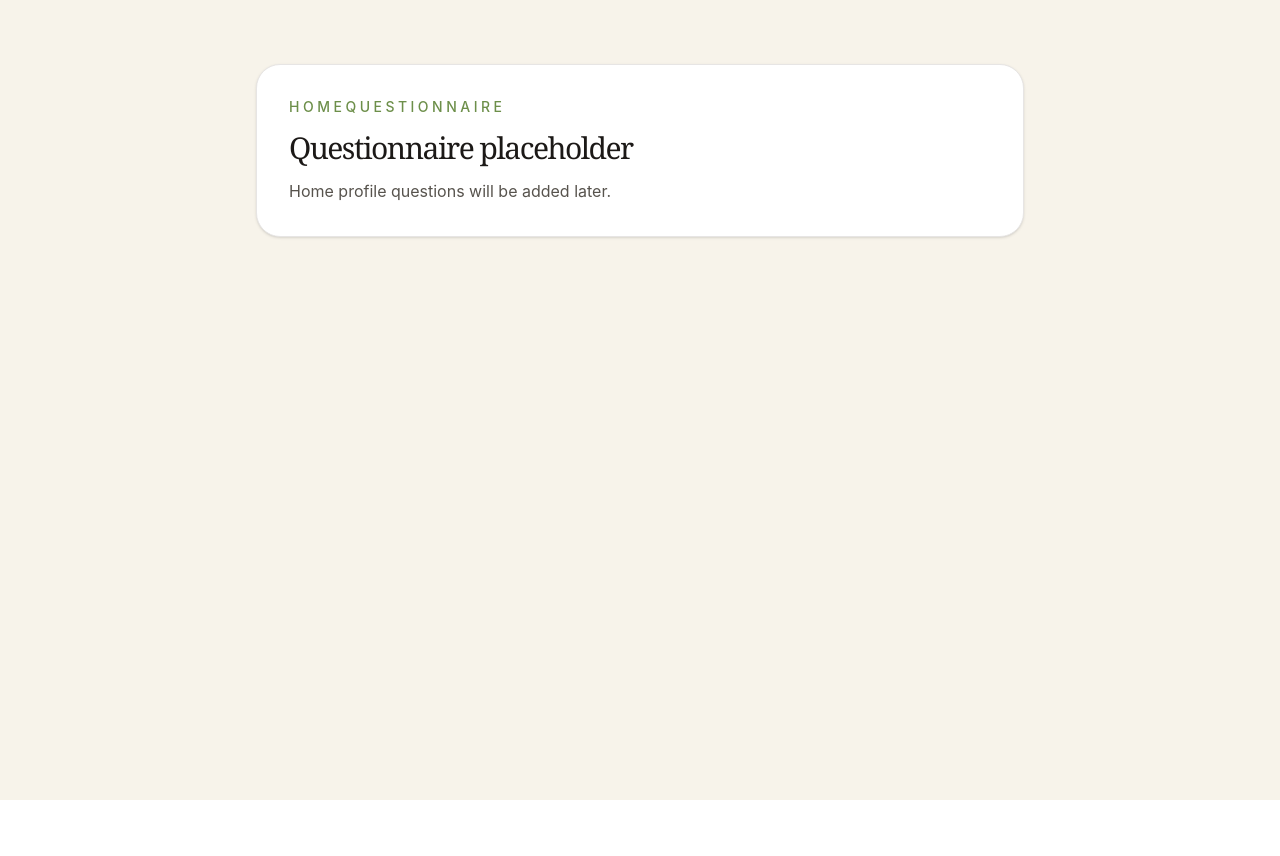
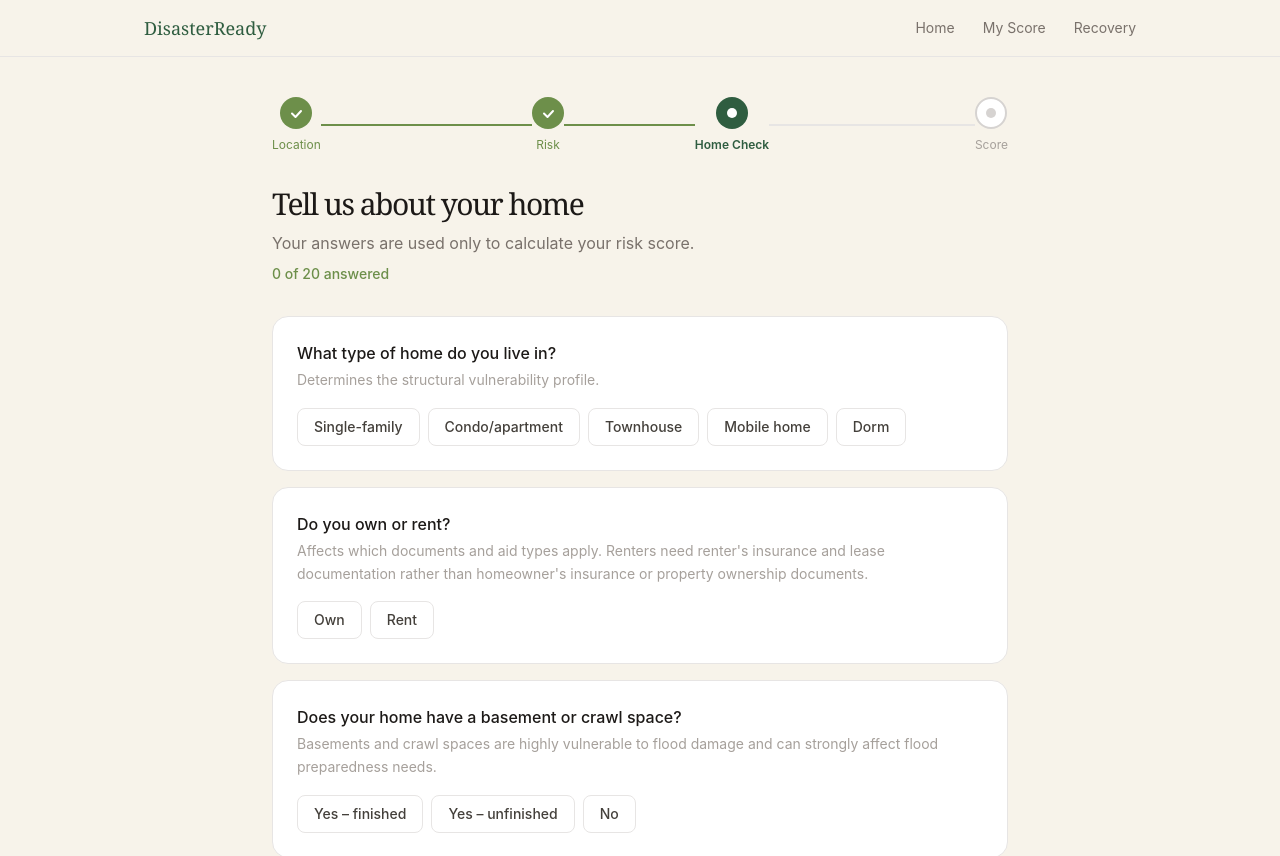
Before and after one commit to mnjoo-real/genius-coding-2000, a React (Vite) app: page /questionnaire in a window 1280 px wide. Shown: the top 856 px of the page. Before the commit the page ends 800 px from the top, so only its background shows below. Built offline with nearby package versions, Linux system fonts and the light colour scheme.

Commit message:
HomeQuestionnaire updated

```diff
--- a/src/pages/HomeQuestionnaire.jsx
+++ b/src/pages/HomeQuestionnaire.jsx
@@ -1,15 +1,98 @@
+import { useState } from 'react';
+import { useNavigate } from 'react-router-dom';
+import Navbar from '../components/layout/Navbar';
+import ProgressStepper from '../components/layout/ProgressStepper';
+import QuestionCard from '../components/questionnaire/QuestionCard';
+import Button from '../components/ui/Button';
+import { homeQuestions } from '../data/homeQuestions';
+
+const STEPS = [
+  { label: 'Location' },
+  { label: 'Risk' },
+  { label: 'Home Check' },
+  { label: 'Score' },
+];
+
 export default function HomeQuestionnaire() {
+  const navigate = useNavigate();
+  const [answers, setAnswers] = useState({});
+
+  const total = homeQuestions.length;
+
+  function handleChange(questionId, value) {
+    setAnswers((prev) => ({ ...prev, [questionId]: value }));
+  }
+
+  const answeredCount = homeQuestions.filter((q) => {
+    const val = answers[q.id];
+    if (q.type === 'multi') return Array.isArray(val) && val.length > 0;
+    return typeof val === 'string' && val !== '';
+  }).length;
+
+  const isComplete = answeredCount === total;
+
+  function handleSubmit() {
+    if (!isComplete) return;
+    const homeProfile = { ...answers, savedAt: new Date().toISOString() };
+    localStorage.setItem('homeProfile', JSON.stringify(homeProfile));
+    navigate('/dashboard');
+  }
+
   return (
-    <main className="min-h-screen bg-parchment px-6 py-16">
-      <div className="mx-auto max-w-3xl rounded-3xl border border-stone-200 bg-white p-8 shadow-sm">
-        <p className="text-sm font-medium uppercase tracking-[0.25em] text-leaf">
-          HomeQuestionnaire
-        </p>
-        <h1 className="mt-3 text-3xl">Questionnaire placeholder</h1>
-        <p className="mt-3 text-stone-600">
-          Home profile questions will be added later.
-        </p>
-      </div>
-    </main>
+    <>
+      <Navbar />
+
+      <main className="min-h-screen bg-parchment pb-20">
+        <div className="mx-auto max-w-3xl px-4 pt-10">
+
+          <div className="mb-8">
+            <ProgressStepper steps={STEPS} currentStep={2} />
+          </div>
+
+          <h1 className="text-3xl mb-2">Tell us about your home</h1>
+          <p className="text-stone-500 mb-2">
+            Your answers are used only to calculate your risk score.
+          </p>
+          <p className="text-sm font-medium text-leaf mb-8">
+            {answeredCount} of {total} answered
+          </p>
+
+          <div className="flex flex-col gap-4">
+            {homeQuestions.map((q) => {
+              const val = answers[q.id] ?? (q.type === 'multi' ? [] : null);
+
+              let activeFlag;
+              if (q.flag) {
+                const isFlagged =
+                  q.type === 'multi'
+                    ? Array.isArray(val) && val.some((v) => q.flag.values.includes(v))
+                    : q.flag.values.includes(val);
+                if (isFlagged) activeFlag = q.flag;
+              }
+
+              return (
+                <QuestionCard
+                  key={q.id}
+                  question={q.question}
+                  why={q.whyItMatters}
+                  type={q.type}
+                  options={q.options}
+                  value={val}
+                  onChange={(newVal) => handleChange(q.id, newVal)}
+                  flag={activeFlag}
+                />
+              );
+            })}
+          </div>
+
+          <div className="mt-10 flex justify-end">
+            <Button variant="primary" size="lg" disabled={!isComplete} onClick={handleSubmit}>
+              See My Score
+            </Button>
+          </div>
+
+        </div>
+      </main>
+    </>
   );
 }
```
